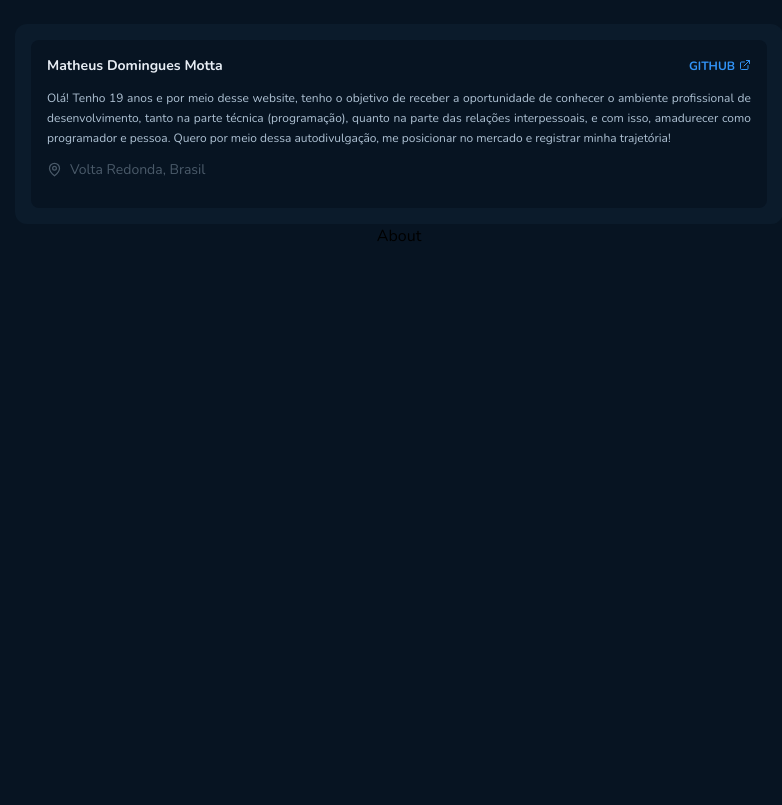
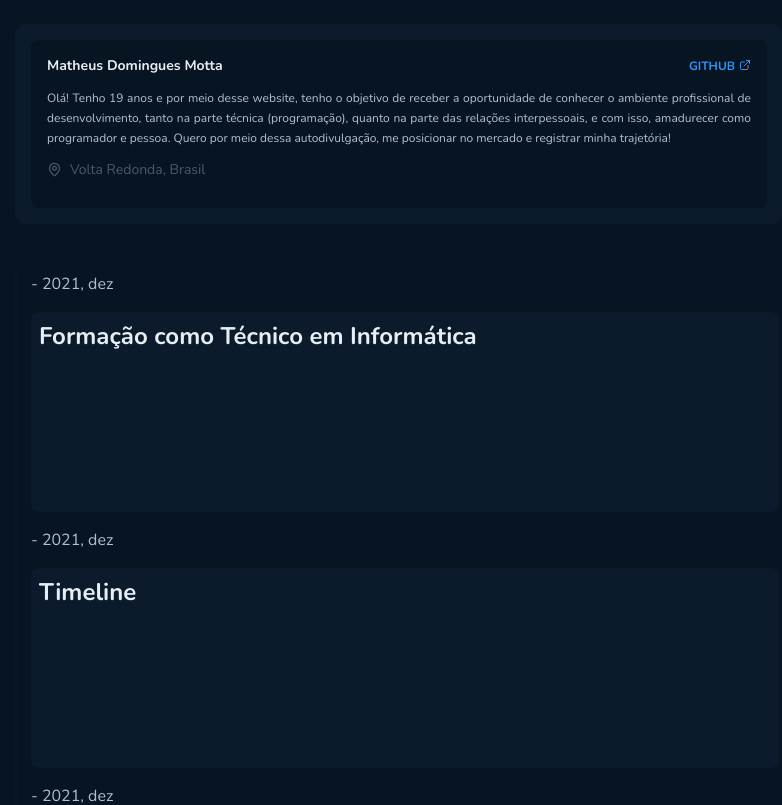
Before and after one commit to MatheusMottaGit/portfolio-in-next, a Next.js app: page /aboutMe in a window 1280 px wide. Shown: the top 805 px of the page, without its empty margins (241-1023 px from the left). Built offline with nearby package versions, Linux system fonts and the light colour scheme.

Commit message:
app-pages

```diff
--- a/src/app/aboutMe/page.tsx
+++ b/src/app/aboutMe/page.tsx
@@ -1,8 +1,15 @@
 import React from 'react'
+import Timeline from '@/components/Timeline'
 
 const About = () => {
   return (
-    <div>About</div>
+    <section className='relative w-3/5 h-fit mt-12 rounded-lg animate-slideIn'>
+      <span className='absolute bg-profile/60 h-full p-[1px] rounded-full'></span>
+
+      <div className='relative flex flex-col gap-4 left-4 pr-5'>
+        <Timeline />
+      </div>
+    </section>
   )
 }
 
```
